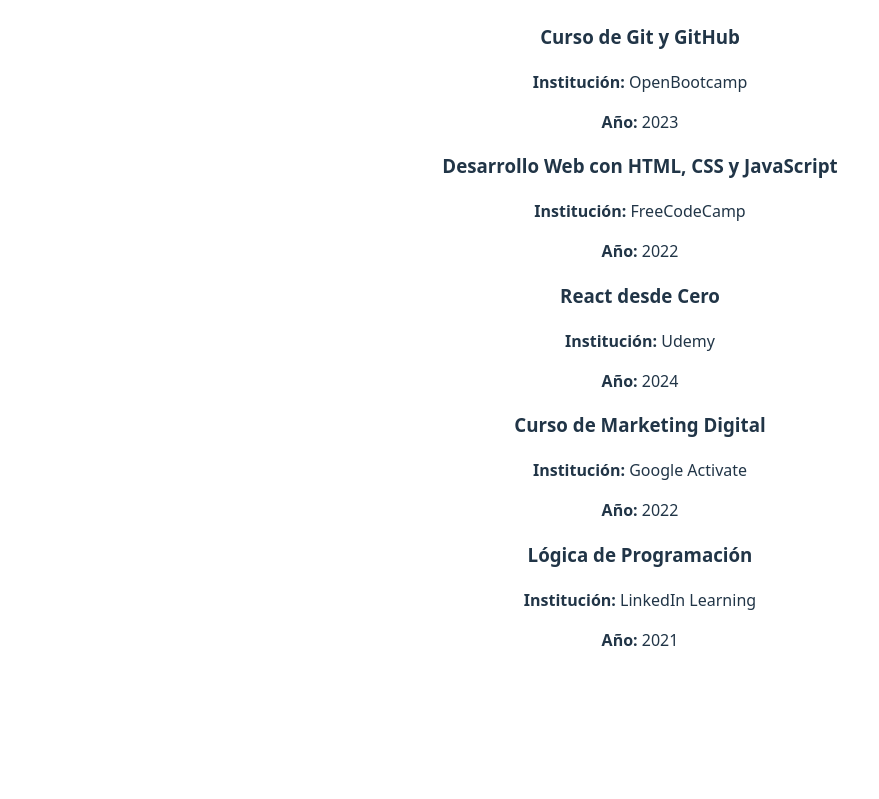
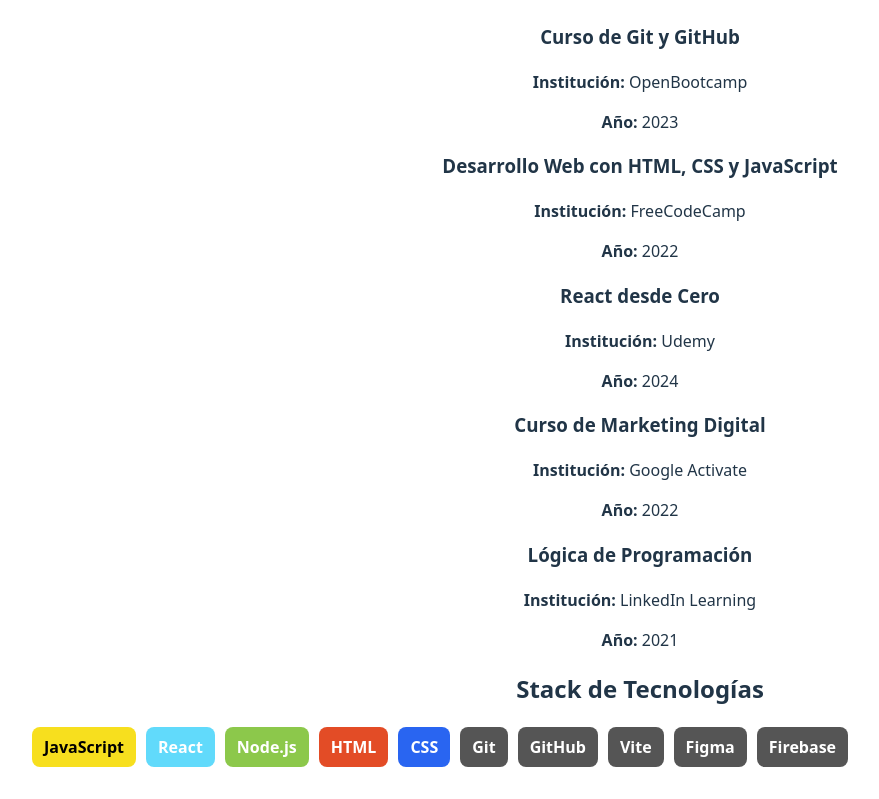
Before and after one commit to MAICOL-ESNEIDER-SAS/cv-react-maicol-posada, a React (Vite) app: page / in a window 1280 px wide. Shown: the part 2585-3384 px from the top of the page, without its empty margins (0-879 px from the left). Before the commit the page ends 3285 px from the top, so only its background shows below. Built offline with nearby package versions, Linux system fonts and the light colour scheme.

Commit message:
feat: componente StackTecnologias dinamico y con renderizado condicional

```diff
--- a/src/App.jsx
+++ b/src/App.jsx
@@ -1,3 +1,4 @@
+import StackTecnologias from "./components/StackTecnologias";
 import CabeceraCV from "./components/CabeceraCV";
 import Perfil from "./components/Perfil";
 import Experiencia from "./components/Experiencia";
@@ -11,6 +12,7 @@
       <Perfil />
       <Experiencia />
       <Educacion />
+      <StackTecnologias />
     </div>
   );
 }
--- /dev/null
+++ b/src/components/StackTecnologias.jsx
@@ -0,0 +1,51 @@
+function StackTecnologias() {
+  const tecnologias = [
+    "JavaScript",
+    "React",
+    "Node.js",
+    "HTML",
+    "CSS",
+    "Git",
+    "GitHub",
+    "Vite",
+    "Figma",
+    "Firebase"
+  ];
+
+  // Función para asignar color según la tecnología
+  const getColor = (tech) => {
+    if (tech === "React") return "#61dafb"; // Azul React
+    if (tech === "JavaScript") return "#f7df1e"; // Amarillo JS
+    if (tech === "Node.js") return "#8cc84b"; // Verde Node
+    if (tech === "HTML") return "#e34c26"; // Naranja HTML
+    if (tech === "CSS") return "#2965f1"; // Azul CSS
+
+    // Color por defecto
+    return "#555";
+  };
+
+  return (
+    <section>
+      <h2>Stack de Tecnologías</h2>
+
+      <div style={{ display: "flex", gap: "10px", flexWrap: "wrap" }}>
+        {tecnologias.map((tech, index) => (
+          <span
+            key={index}
+            style={{
+              padding: "8px 12px",
+              backgroundColor: getColor(tech),
+              color: tech === "JavaScript" ? "#000" : "#fff",
+              borderRadius: "8px",
+              fontWeight: "bold",
+            }}
+          >
+            {tech}
+          </span>
+        ))}
+      </div>
+    </section>
+  );
+}
+
+export default StackTecnologias;
```
